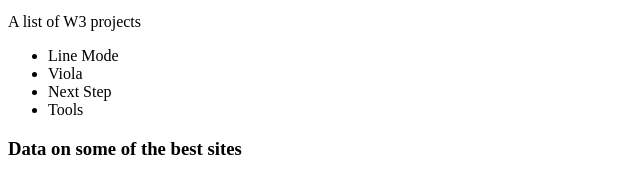
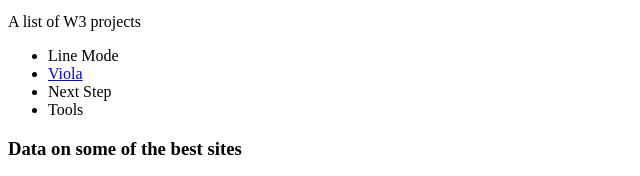
Before and after one commit to Stephen-Mbau/Class-assignments, a plain HTML site: page index.html in a window 1280 px wide. Shown: the part 212-388 px from the top of the page, 0-640 px from the left. Drawn offline with Linux system fonts and the light colour scheme.

Commit message:
added a hyperlink

```diff
--- a/index.html
+++ b/index.html
@@ -24,7 +24,7 @@
                 <p> A list of W3 projects
                     <ul>
                         <li>Line Mode</li>
-                        <li>Viola</li>
+                        <li><a href="./index.html">Viola</a></li>
                         <li>Next Step</li>
                         <li>Tools</li>
                     </ul>
```
